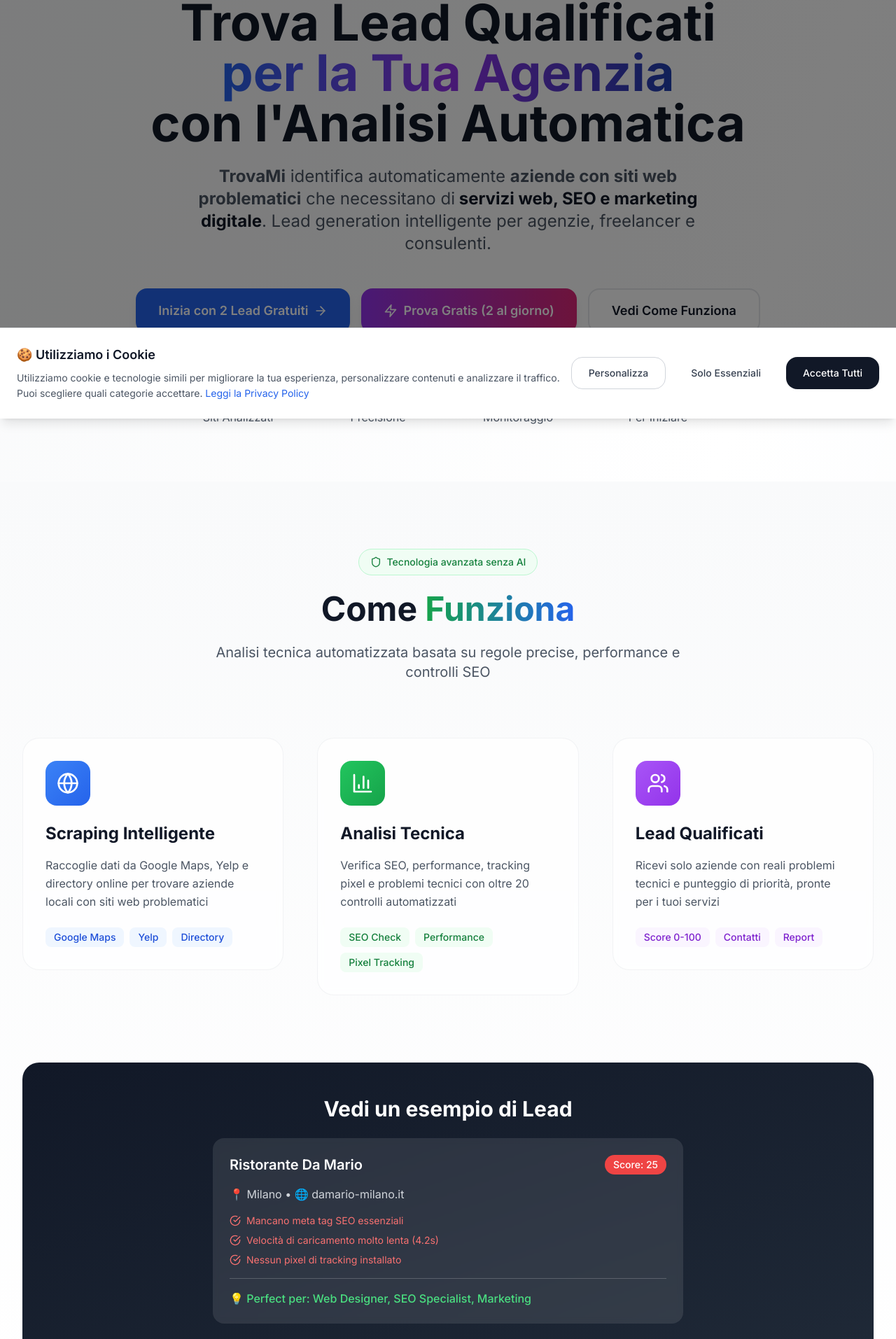
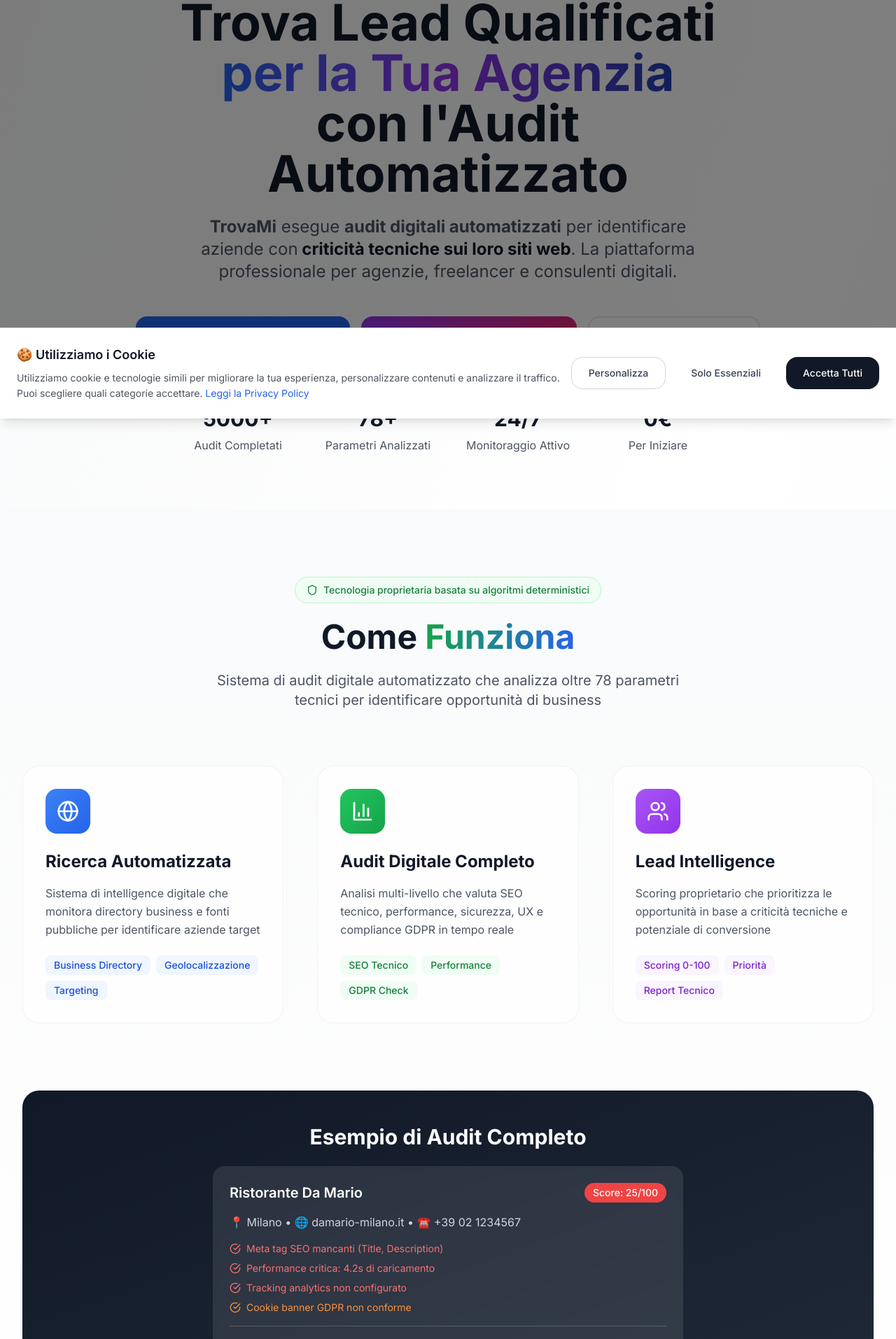
Before and after one commit to drilonhametaj25/client-sniper, a Next.js app in the folder apps/frontend-app/: page / in a window 1280 px wide. Shown: the part 202-2115 px from the top of the page at 70% size. Built offline with nearby package versions, Linux system fonts and the light colour scheme; no server answers.

Commit message:
fix and removed scraping

```diff
--- a/apps/frontend-app/app/page.tsx
+++ b/apps/frontend-app/app/page.tsx
@@ -57,7 +57,7 @@
             "name": "TrovaMi",
             "url": "https://trovami.pro",
             "logo": "https://trovami.pro/logo.png",
-            "description": "Piattaforma leader per la lead generation automatica in Italia. Aiutiamo agenzie web e freelancer a trovare clienti qualificati.",
+            "description": "Piattaforma professionale per audit digitali automatizzati. Aiutiamo agenzie web e consulenti a identificare opportunità di business attraverso analisi tecniche avanzate.",
             "contactPoint": {
               "@type": "ContactPoint",
               "contactType": "customer service",
@@ -77,17 +77,17 @@
           __html: JSON.stringify({
             "@context": "https://schema.org",
             "@type": "Service",
-            "name": "Lead Generation per Agenzie Web",
-            "description": "Servizio di lead generation automatica che identifica aziende con siti web problematici che necessitano di servizi web, SEO e marketing digitale.",
+            "name": "Audit Digitale Automatizzato per Agenzie Web",
+            "description": "Servizio professionale di audit digitale che identifica aziende con criticità tecniche attraverso analisi automatizzate di SEO, performance e compliance.",
             "provider": {
               "@type": "Organization",
               "name": "TrovaMi"
             },
             "areaServed": "IT",
-            "serviceType": "Lead Generation",
+            "serviceType": "Audit Digitale Automatizzato",
             "audience": {
               "@type": "BusinessAudience",
-              "audienceType": "Agenzie Web, Freelancer, Consulenti SEO"
+              "audienceType": "Agenzie Web, Consulenti Digitali, SEO Specialist, Web Agency"
             }
           })
         }}
@@ -133,7 +133,7 @@
             {/* Badge di benvenuto */}
             <div className="inline-flex items-center px-4 py-2 bg-blue-50 border border-blue-200 rounded-full text-blue-700 text-sm font-medium mb-8">
               <Zap className="w-4 h-4 mr-2" />
-              Analisi automatizzata senza GPT, solo logica pura
+              Analisi tecnica avanzata basata su algoritmi proprietari
             </div>
 
             {/* Titolo principale SEO-optimized */}
@@ -144,13 +144,13 @@
                   per la Tua Agenzia
                 </span>
               </span>
-              <span className="block">con l'Analisi Automatica</span>
+              <span className="block">con l'Audit Automatizzato</span>
             </h1>
 
             {/* Sottotitolo ottimizzato per SEO */}
             <p className="text-xl md:text-2xl text-gray-600 mb-12 max-w-3xl mx-auto leading-relaxed">
-              <strong>TrovaMi</strong> identifica automaticamente <strong>aziende con siti web problematici</strong> che necessitano di
-              <strong className="text-gray-900"> servizi web, SEO e marketing digitale</strong>. Lead generation intelligente per agenzie, freelancer e consulenti.
+              <strong>TrovaMi</strong> esegue <strong>audit digitali automatizzati</strong> per identificare aziende con
+              <strong className="text-gray-900"> criticità tecniche sui loro siti web</strong>. La piattaforma professionale per agenzie, freelancer e consulenti digitali.
             </p>
 
             {/* CTA Buttons */}
@@ -180,16 +180,16 @@
             {/* Stats */}
             <div className="grid grid-cols-2 md:grid-cols-4 gap-8 max-w-3xl mx-auto">
               <div className="text-center">
-                <div className="text-3xl font-bold text-gray-900 mb-2">1000+</div>
-                <div className="text-gray-600">Siti Analizzati</div>
+                <div className="text-3xl font-bold text-gray-900 mb-2">5000+</div>
+                <div className="text-gray-600">Audit Completati</div>
               </div>
               <div className="text-center">
-                <div className="text-3xl font-bold text-gray-900 mb-2">95%</div>
-                <div className="text-gray-600">Precisione</div>
+                <div className="text-3xl font-bold text-gray-900 mb-2">78+</div>
+                <div className="text-gray-600">Parametri Analizzati</div>
               </div>
               <div className="text-center">
                 <div className="text-3xl font-bold text-gray-900 mb-2">24/7</div>
-                <div className="text-gray-600">Monitoraggio</div>
+                <div className="text-gray-600">Monitoraggio Attivo</div>
               </div>
               <div className="text-center">
                 <div className="text-3xl font-bold text-gray-900 mb-2">0€</div>
@@ -206,13 +206,13 @@
           <div className="text-center mb-20">
             <div className="inline-flex items-center px-4 py-2 bg-green-50 border border-green-200 rounded-full text-green-700 text-sm font-medium mb-6">
               <Shield className="w-4 h-4 mr-2" />
-              Tecnologia avanzata senza AI
+              Tecnologia proprietaria basata su algoritmi deterministici
             </div>
             <h2 className="text-4xl md:text-5xl font-bold text-gray-900 mb-6">
               Come <span className="text-transparent bg-clip-text bg-gradient-to-r from-green-600 to-blue-600">Funziona</span>
             </h2>
             <p className="text-xl text-gray-600 max-w-2xl mx-auto">
-              Analisi tecnica automatizzata basata su regole precise, performance e controlli SEO
+              Sistema di audit digitale automatizzato che analizza oltre 78 parametri tecnici per identificare opportunità di business
             </p>
           </div>
 
@@ -223,14 +223,14 @@
                 <div className="w-16 h-16 bg-gradient-to-br from-blue-500 to-blue-600 rounded-2xl flex items-center justify-center mb-6 group-hover:scale-110 transition-transform duration-300">
                   <Globe className="w-8 h-8 text-white" />
                 </div>
-                <h3 className="text-2xl font-bold text-gray-900 mb-4">Scraping Intelligente</h3>
+                <h3 className="text-2xl font-bold text-gray-900 mb-4">Ricerca Automatizzata</h3>
                 <p className="text-gray-600 leading-relaxed mb-6">
-                  Raccoglie dati da Google Maps, Yelp e directory online per trovare aziende locali con siti web problematici
+                  Sistema di intelligence digitale che monitora directory business e fonti pubbliche per identificare aziende target
                 </p>
                 <div className="flex flex-wrap gap-2">
-                  <span className="px-3 py-1 bg-blue-50 text-blue-700 rounded-lg text-sm font-medium">Google Maps</span>
-                  <span className="px-3 py-1 bg-blue-50 text-blue-700 rounded-lg text-sm font-medium">Yelp</span>
-                  <span className="px-3 py-1 bg-blue-50 text-blue-700 rounded-lg text-sm font-medium">Directory</span>
+                  <span className="px-3 py-1 bg-blue-50 text-blue-700 rounded-lg text-sm font-medium">Business Directory</span>
+                  <span className="px-3 py-1 bg-blue-50 text-blue-700 rounded-lg text-sm font-medium">Geolocalizzazione</span>
+                  <span className="px-3 py-1 bg-blue-50 text-blue-700 rounded-lg text-sm font-medium">Targeting</span>
                 </div>
               </div>
             </div>
@@ -241,14 +241,14 @@
                 <div className="w-16 h-16 bg-gradient-to-br from-green-500 to-green-600 rounded-2xl flex items-center justify-center mb-6 group-hover:scale-110 transition-transform duration-300">
                   <BarChart3 className="w-8 h-8 text-white" />
                 </div>
-                <h3 className="text-2xl font-bold text-gray-900 mb-4">Analisi Tecnica</h3>
+                <h3 className="text-2xl font-bold text-gray-900 mb-4">Audit Digitale Completo</h3>
                 <p className="text-gray-600 leading-relaxed mb-6">
-                  Verifica SEO, performance, tracking pixel e problemi tecnici con oltre 20 controlli automatizzati
+                  Analisi multi-livello che valuta SEO tecnico, performance, sicurezza, UX e compliance GDPR in tempo reale
                 </p>
                 <div className="flex flex-wrap gap-2">
-                  <span className="px-3 py-1 bg-green-50 text-green-700 rounded-lg text-sm font-medium">SEO Check</span>
+                  <span className="px-3 py-1 bg-green-50 text-green-700 rounded-lg text-sm font-medium">SEO Tecnico</span>
                   <span className="px-3 py-1 bg-green-50 text-green-700 rounded-lg text-sm font-medium">Performance</span>
-                  <span className="px-3 py-1 bg-green-50 text-green-700 rounded-lg text-sm font-medium">Pixel Tracking</span>
+                  <span className="px-3 py-1 bg-green-50 text-green-700 rounded-lg text-sm font-medium">GDPR Check</span>
                 </div>
               </div>
             </div>
@@ -259,14 +259,14 @@
                 <div className="w-16 h-16 bg-gradient-to-br from-purple-500 to-purple-600 rounded-2xl flex items-center justify-center mb-6 group-hover:scale-110 transition-transform duration-300">
                   <Users className="w-8 h-8 text-white" />
                 </div>
-                <h3 className="text-2xl font-bold text-gray-900 mb-4">Lead Qualificati</h3>
+                <h3 className="text-2xl font-bold text-gray-900 mb-4">Lead Intelligence</h3>
                 <p className="text-gray-600 leading-relaxed mb-6">
-                  Ricevi solo aziende con reali problemi tecnici e punteggio di priorità, pronte per i tuoi servizi
+                  Scoring proprietario che prioritizza le opportunità in base a criticità tecniche e potenziale di conversione
                 </p>
                 <div className="flex flex-wrap gap-2">
-                  <span className="px-3 py-1 bg-purple-50 text-purple-700 rounded-lg text-sm font-medium">Score 0-100</span>
-                  <span className="px-3 py-1 bg-purple-50 text-purple-700 rounded-lg text-sm font-medium">Contatti</span>
-                  <span className="px-3 py-1 bg-purple-50 text-purple-700 rounded-lg text-sm font-medium">Report</span>
+                  <span className="px-3 py-1 bg-purple-50 text-purple-700 rounded-lg text-sm font-medium">Scoring 0-100</span>
+                  <span className="px-3 py-1 bg-purple-50 text-purple-700 rounded-lg text-sm font-medium">Priorità</span>
+                  <span className="px-3 py-1 bg-purple-50 text-purple-700 rounded-lg text-sm font-medium">Report Tecnico</span>
                 </div>
               </div>
             </div>
@@ -275,29 +275,33 @@
           {/* Demo Section */}
           <div id="demo" className="mt-24 text-center">
             <div className="bg-gradient-to-br from-gray-900 to-gray-800 rounded-3xl p-12 text-white">
-              <h3 className="text-3xl font-bold mb-6">Vedi un esempio di Lead</h3>
+              <h3 className="text-3xl font-bold mb-6">Esempio di Audit Completo</h3>
               <div className="bg-white/10 backdrop-blur-sm rounded-2xl p-6 max-w-2xl mx-auto text-left">
                 <div className="flex items-center justify-between mb-4">
                   <h4 className="text-xl font-semibold">Ristorante Da Mario</h4>
-                  <span className="bg-red-500 text-white px-3 py-1 rounded-full text-sm font-medium">Score: 25</span>
+                  <span className="bg-red-500 text-white px-3 py-1 rounded-full text-sm font-medium">Score: 25/100</span>
                 </div>
-                <p className="text-gray-300 mb-4">📍 Milano • 🌐 damario-milano.it</p>
+                <p className="text-gray-300 mb-4">📍 Milano • 🌐 damario-milano.it • ☎️ +39 02 1234567</p>
                 <div className="space-y-2 text-sm">
                   <div className="flex items-center text-red-400">
                     <CheckCircle className="w-4 h-4 mr-2" />
-                    Mancano meta tag SEO essenziali
+                    Meta tag SEO mancanti (Title, Description)
                   </div>
                   <div className="flex items-center text-red-400">
                     <CheckCircle className="w-4 h-4 mr-2" />
-                    Velocità di caricamento molto lenta (4.2s)
+                    Performance critica: 4.2s di caricamento
                   </div>
                   <div className="flex items-center text-red-400">
                     <CheckCircle className="w-4 h-4 mr-2" />
-                    Nessun pixel di tracking installato
+                    Tracking analytics non configurato
+                  </div>
+                  <div className="flex items-center text-orange-400">
+                    <CheckCircle className="w-4 h-4 mr-2" />
+                    Cookie banner GDPR non conforme
                   </div>
                 </div>
                 <div className="mt-4 pt-4 border-t border-white/20">
-                  <p className="text-green-400 font-medium">💡 Perfect per: Web Designer, SEO Specialist, Marketing</p>
+                  <p className="text-green-400 font-medium">💡 Opportunità ideale per: Web Agency, SEO Specialist, Consulenti Digitali</p>
                 </div>
               </div>
             </div>
--- a/apps/frontend-app/app/register/layout.tsx
+++ b/apps/frontend-app/app/register/layout.tsx
@@ -7,19 +7,19 @@
 import { Metadata } from 'next'
 
 export const metadata: Metadata = {
-  title: 'Registrati Gratis - Trova Clienti con TrovaMi | Lead Generation',
-  description: 'Registrati gratuitamente su TrovaMi e inizia a trovare clienti potenziali per la tua agenzia web. 2 lead gratuiti per iniziare, piani flessibili per crescere.',
+  title: 'Registrati Gratis - Audit Digitali Automatizzati | TrovaMi Professional',
+  description: 'Registrati gratuitamente su TrovaMi e accedi alla piattaforma professionale per audit digitali automatizzati. 2 audit gratuiti per iniziare, intelligence avanzata per crescere.',
   keywords: [
     'registrazione gratuita',
-    'lead generation agenzie',
-    'trova clienti online',
-    'agenzia web clienti',
-    'piattaforma lead',
-    'clienti potenziali',
-    'business development',
-    'marketing digitale',
+    'audit digitale automatizzato',
+    'piattaforma professionale',
+    'agenzia web intelligence',
+    'audit tecnico siti web',
+    'consulenza digitale',
+    'business intelligence',
+    'analisi automatizzata',
     'crescita agenzia',
-    'acquisizione clienti'
+    'consulenti digitali'
   ],
   authors: [{ name: 'TrovaMi Team' }],
   creator: 'TrovaMi',
@@ -39,8 +39,8 @@
     type: 'website',
     locale: 'it_IT',
     url: 'https://trovami.pro/register',
-    title: 'Registrati Gratis su TrovaMi - Lead Generation per Agenzie',
-    description: 'Piattaforma gratuita per trovare clienti potenziali. Analisi automatica siti web, identificazione opportunità business. Inizia con 2 lead gratuiti.',
+    title: 'Registrati Gratis su TrovaMi - Audit Digitali Professionali',
+    description: 'Piattaforma professionale per audit digitali automatizzati. Analisi tecnica avanzata, intelligence algormica. Inizia con 2 audit gratuiti.',
     siteName: 'TrovaMi',
     images: [
       {
@@ -53,8 +53,8 @@
   },
   twitter: {
     card: 'summary_large_image',
-    title: 'Registrati Gratis su TrovaMi - Lead Generation',
-    description: 'Trova clienti potenziali per la tua agenzia web. Registrazione gratuita con 2 lead inclusi.',
+    title: 'Registrati Gratis su TrovaMi - Audit Digitali',
+    description: 'Piattaforma professionale per audit digitali automatizzati. Registrazione gratuita con 2 audit inclusi.',
     images: ['/og-register.jpg'],
     creator: '@trovami_pro',
   },
--- a/apps/frontend-app/app/register/page.tsx
+++ b/apps/frontend-app/app/register/page.tsx
@@ -46,8 +46,8 @@
     price: 0,
     credits: 2,
     features: [
-      '2 lead al mese',
-      'Informazioni base',
+      '2 audit al mese',
+      'Report base',
       'Supporto community'
     ]
   },
@@ -57,10 +57,10 @@
     price: 19,
     credits: 25,
     features: [
-      '25 lead al mese',
-      'Analisi tecnica completa',
+      '25 audit completi al mese',
+      'Intelligence tecnica avanzata',
       'Supporto email',
-      'Filtri avanzati'
+      'Filtri di targeting'
     ],
     stripePriceId: process.env.NEXT_PUBLIC_STRIPE_STARTER_PRICE_ID || 'price_starter_test'
   },
@@ -70,12 +70,12 @@
     price: 49,
     credits: 100,
     features: [
-      '100 lead al mese',
-      'Analisi tecnica completa',
+      '100 audit al mese',
+      'Suite completa di analisi',
       'Supporto prioritario',
-      'Filtri avanzati',
+      'Targeting geografico',
       'API access',
-      'Lead scoring avanzato'
+      'Scoring intelligence proprietario'
     ],
     popular: true,
     stripePriceId: process.env.NEXT_PUBLIC_STRIPE_PRO_PRICE_ID || 'price_pro_test'
@@ -231,22 +231,22 @@
             {/* Hero Section */}
             <section className="text-center mb-12">
               <h1 className="text-4xl font-bold text-gray-900 mb-4">
-                Scegli il Piano Perfetto per Te
+                Scegli il Piano Professionale per Te
               </h1>
               <p className="text-xl text-gray-600 mb-8 max-w-3xl mx-auto">
-                Inizia con il piano gratuito e scala in base alle tue esigenze.
-                Tutti i piani includono l'accesso completo alla piattaforma.
+                Inizia con audit gratuiti e scala verso l'intelligence automatizzata.
+                Tutti i piani includono accesso alla piattaforma professionale di audit digitale.
               </p>
 
               {/* Features highlights */}
               <div className="grid grid-cols-1 md:grid-cols-4 gap-4 mb-8 max-w-3xl mx-auto">
                 <div className="flex items-center justify-center space-x-2 text-sm text-gray-600">
                   <Search className="h-4 w-4 text-blue-600" />
-                  <span>Analisi Automatica</span>
+                  <span>Audit Automatizzati</span>
                 </div>
                 <div className="flex items-center justify-center space-x-2 text-sm text-gray-600">
                   <BarChart3 className="h-4 w-4 text-green-600" />
-                  <span>Dashboard Avanzata</span>
+                  <span>Dashboard Tecnica</span>
                 </div>
                 <div className="flex items-center justify-center space-x-2 text-sm text-gray-600">
                   <Shield className="h-4 w-4 text-purple-600" />
@@ -294,7 +294,7 @@
                       </div>
 
                       <p className="text-gray-600 mb-6">
-                        {plan.credits} lead {plan.price === 0 ? 'gratuiti' : 'inclusi'}
+                        {plan.credits} audit {plan.price === 0 ? 'gratuiti' : 'inclusi'}
                       </p>
 
                       <ul className="space-y-3 mb-8">
--- a/apps/frontend-app/app/tools/public-scan/page.tsx
+++ b/apps/frontend-app/app/tools/public-scan/page.tsx
@@ -200,27 +200,27 @@
             <div className="flex items-center justify-center mb-4">
               <Gift className="h-8 w-8 text-purple-600 mr-3" />
               <h1 className="text-4xl font-bold text-gray-900">
-                Analisi Gratuita del Sito Web
+                Audit Digitale Gratuito
               </h1>
             </div>
             <p className="text-xl text-gray-600 mb-8 max-w-3xl mx-auto">
-              Scopri gratuitamente i problemi tecnici del tuo sito web con la nostra analisi professionale.
-              Verifica velocità, SEO, performance e molto altro in pochi secondi.
+              Audit tecnico professionale gratuito del tuo sito web. Analisi completa di oltre 70 parametri:
+              performance, SEO tecnico, sicurezza e compliance GDPR in tempo reale.
             </p>
 
             {/* Features highlights */}
             <div className="grid grid-cols-1 md:grid-cols-3 gap-4 mb-8 max-w-2xl mx-auto">
               <div className="flex items-center justify-center space-x-2 text-sm text-gray-600">
                 <TrendingUp className="h-4 w-4 text-green-600" />
-                <span>Test Performance</span>
+                <span>Audit Performance</span>
               </div>
               <div className="flex items-center justify-center space-x-2 text-sm text-gray-600">
                 <Shield className="h-4 w-4 text-blue-600" />
-                <span>Analisi SEO</span>
+                <span>SEO Tecnico</span>
               </div>
               <div className="flex items-center justify-center space-x-2 text-sm text-gray-600">
                 <Globe className="h-4 w-4 text-purple-600" />
-                <span>Controllo Responsive</span>
+                <span>Compliance Check</span>
               </div>
             </div>
           </section>
```
